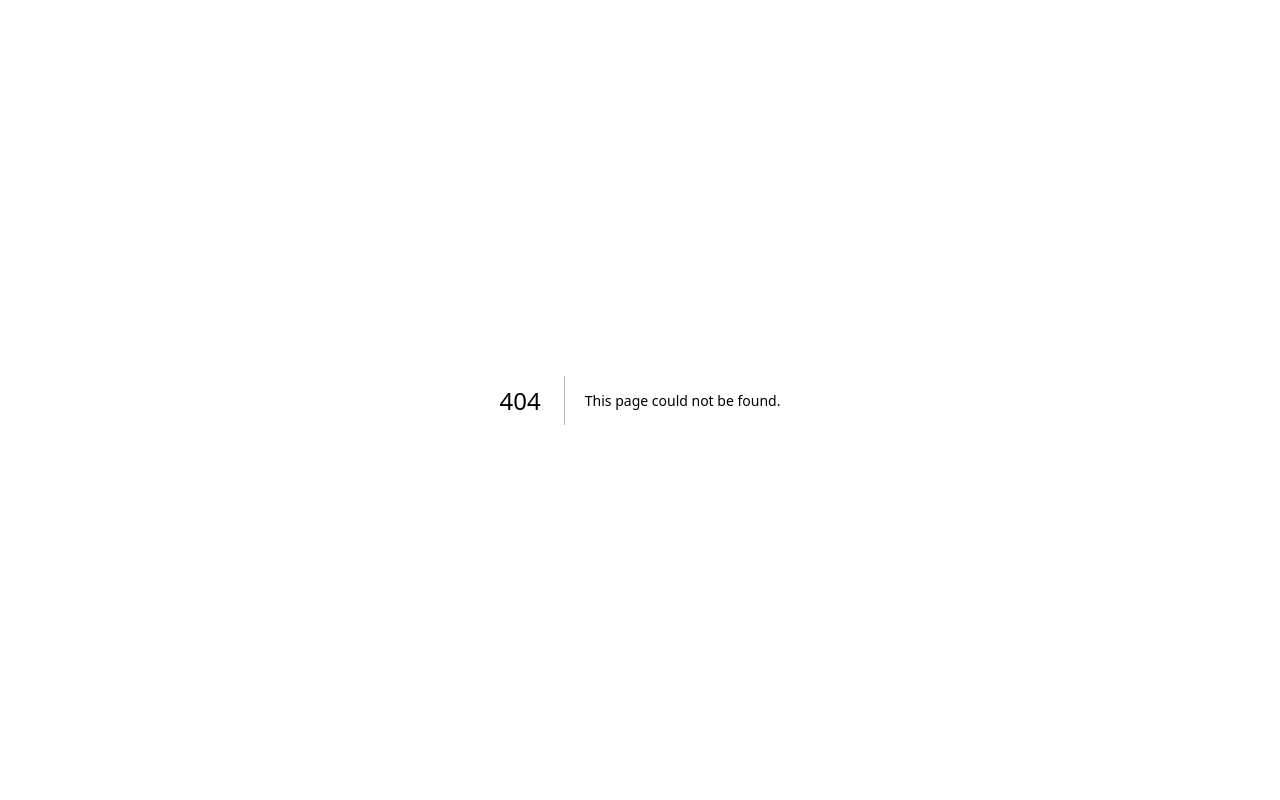
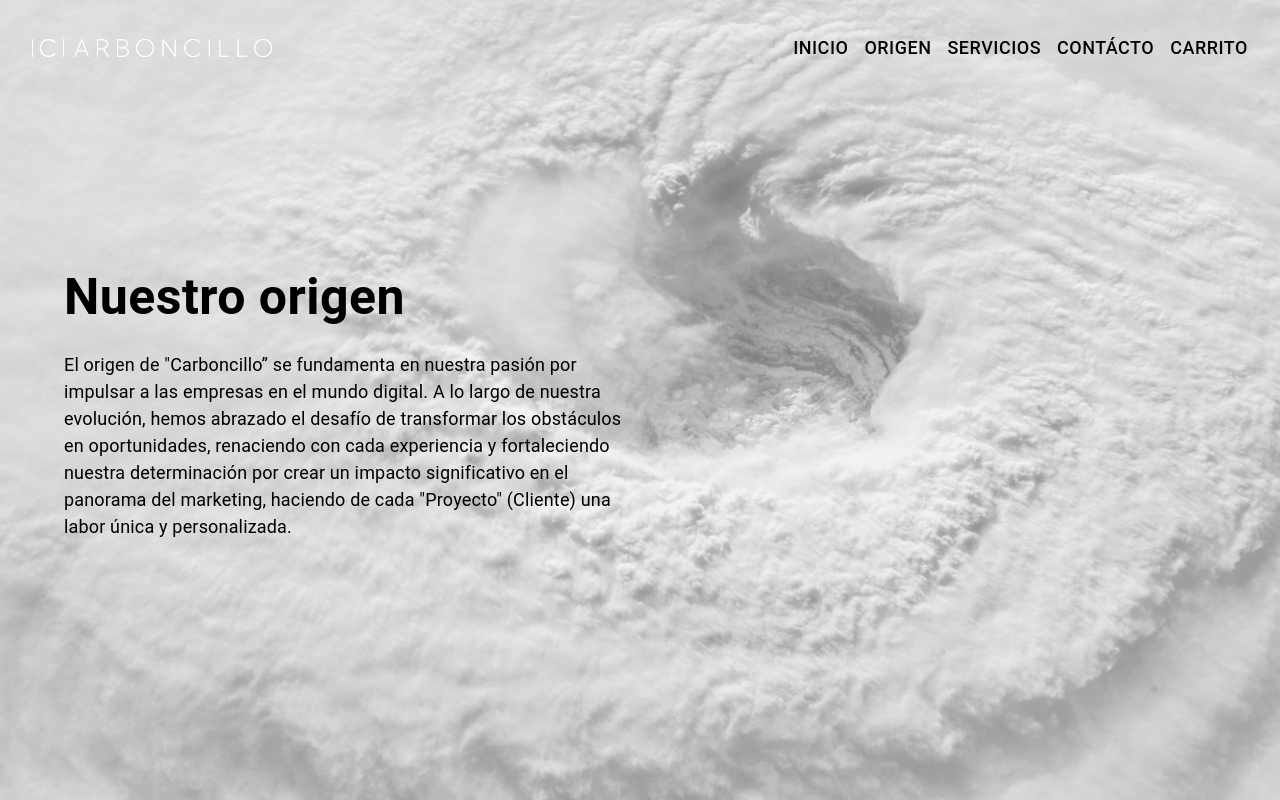
Before and after one commit to rjla-developer/React-NextJS-Pag-Carboncillo, a Next.js app: page /origen in a window 1280 px wide. Before the commit this address had no page. Shown: the top 800 px of the page. Built offline with nearby package versions, Linux system fonts and the light colour scheme.

Commit message:
Se avanzo en la pantalla de "Origin"

```diff
--- /dev/null
+++ b/src/app/origen/page.jsx
@@ -0,0 +1,45 @@
+/* eslint-disable react/no-unescaped-entities */
+import React from "react";
+
+import "../../assets/styles/css/origin/origin.css";
+
+//Material UI:
+import { Box, Container, Grid, Typography } from "@mui/material";
+
+function Origin() {
+  return (
+    <Container className="container-origin" maxWidth={"false"}>
+      <Container>
+        <Grid container sx={{ height: "100vh" }}>
+          <Grid
+            item
+            xs={12}
+            md={6}
+            sx={{
+              display: "flex",
+              alignItems: "center",
+              justifyContent: "center",
+            }}
+          >
+            <Box>
+              <Typography fontSize={{xs: 45, md: 50}} fontWeight={"bold"} mb={2}>
+                Nuestro origen
+              </Typography>
+              <Typography fontSize={{xs: 16, md: 18}}>
+                El origen de "Carboncillo” se fundamenta en nuestra pasión por
+                impulsar a las empresas en el mundo digital. A lo largo de
+                nuestra evolución, hemos abrazado el desafío de transformar los
+                obstáculos en oportunidades, renaciendo con cada experiencia y
+                fortaleciendo nuestra determinación por crear un impacto
+                significativo en el panorama del marketing, haciendo de cada
+                "Proyecto" (Cliente) una labor única y personalizada.
+              </Typography>
+            </Box>
+          </Grid>
+        </Grid>
+      </Container>
+    </Container>
+  );
+}
+
+export default Origin;
--- a/src/assets/components/navbar/Navbar.jsx
+++ b/src/assets/components/navbar/Navbar.jsx
@@ -29,7 +29,7 @@ import { IoMenu } from "react-icons/io5";
 import imgCarboncillo from "../../images/global/logo/logo-compañia-de-marketing-digital.png";
 import imgCarboncilloCompact from "../../images/global/logo/logo-compacto-compañia-de-marketing-digital.webp";
 
-function Navbar() {
+function Navbar({styleNavbar}) {
   const [drawerOpen, setDrawerOpen] = useState(false);
   const [showParagraph, setShowParagraph] = useState(false);
 
@@ -119,7 +119,7 @@ function Navbar() {
               onClick={handleDrawerOpen}
               sx={{
                 fontSize: 40,
-                color: "white",
+                color: styleNavbar,
                 display: { xs: "flex", md: "none" },
                 mr: "auto",
               }}
@@ -166,13 +166,13 @@ function Navbar() {
                       <Button
                         color="inherit"
                         onMouseEnter={itemMenu.button}
-                        sx={{ color: "white" }}
+                        sx={{ color: styleNavbar }}
                       >
                         {itemMenu.TitleMenu}
                       </Button>
                     ) : (
                       <Link href={itemMenu.Link}>
-                        <Button color="inherit" sx={{ color: "white" }}>
+                        <Button color="inherit" sx={{ color: styleNavbar }}>
                           {itemMenu.TitleMenu}
                         </Button>
                       </Link>
@@ -185,7 +185,7 @@ function Navbar() {
             <Box
               sx={{
                 fontSize: 40,
-                color: "white",
+                color: styleNavbar,
                 display: { xs: "flex", md: "none" },
                 ml: "auto",
                 visibility: "hidden",
@@ -243,7 +243,7 @@ function Navbar() {
                 <Typography variant="h5">Servicios</Typography>
               </Grid>
               {dataServices.map((servicio) => (
-                <Grid item xs={6} key={servicio.title} sx={{ color: "white" }}>
+                <Grid item xs={6} key={servicio.title} sx={{ color: styleNavbar }}>
                   <Link href={servicio.href}>
                     <Box>
                       <Typography variant="h6">{servicio.title}</Typography>
--- /dev/null
+++ b/src/assets/styles/css/origin/origin.css
@@ -0,0 +1,11 @@
+.container-origin {
+  background-image: url("../../../images/origin/nubes-blancas-tornado.jpg");
+  background-size: cover;
+  background-repeat: no-repeat;
+  height: 100vh;
+  /* @media (min-width: config.$breakpoint-md) {
+    background-image: url("../../../images/home/estatua-angel-de-la-independencia-en-blanco-y-negro.jpg");
+  } */
+}
+
+/*# sourceMappingURL=origin.css.map */
--- /dev/null
+++ b/src/assets/styles/scss/origin/origin.scss
@@ -0,0 +1,10 @@
+.container-origin {
+    background-image: url("../../../images/origin/nubes-blancas-tornado.jpg");
+    background-size: cover;
+    background-repeat: no-repeat;
+    height: 100vh;
+
+    /* @media (min-width: config.$breakpoint-md) {
+      background-image: url("../../../images/home/estatua-angel-de-la-independencia-en-blanco-y-negro.jpg");
+    } */
+  }
```
Also changed, not shown: src/assets/images/origin/nubes-blancas-tornado.jpg (added), 1 other file (tests, documents, lock files or other folders).
